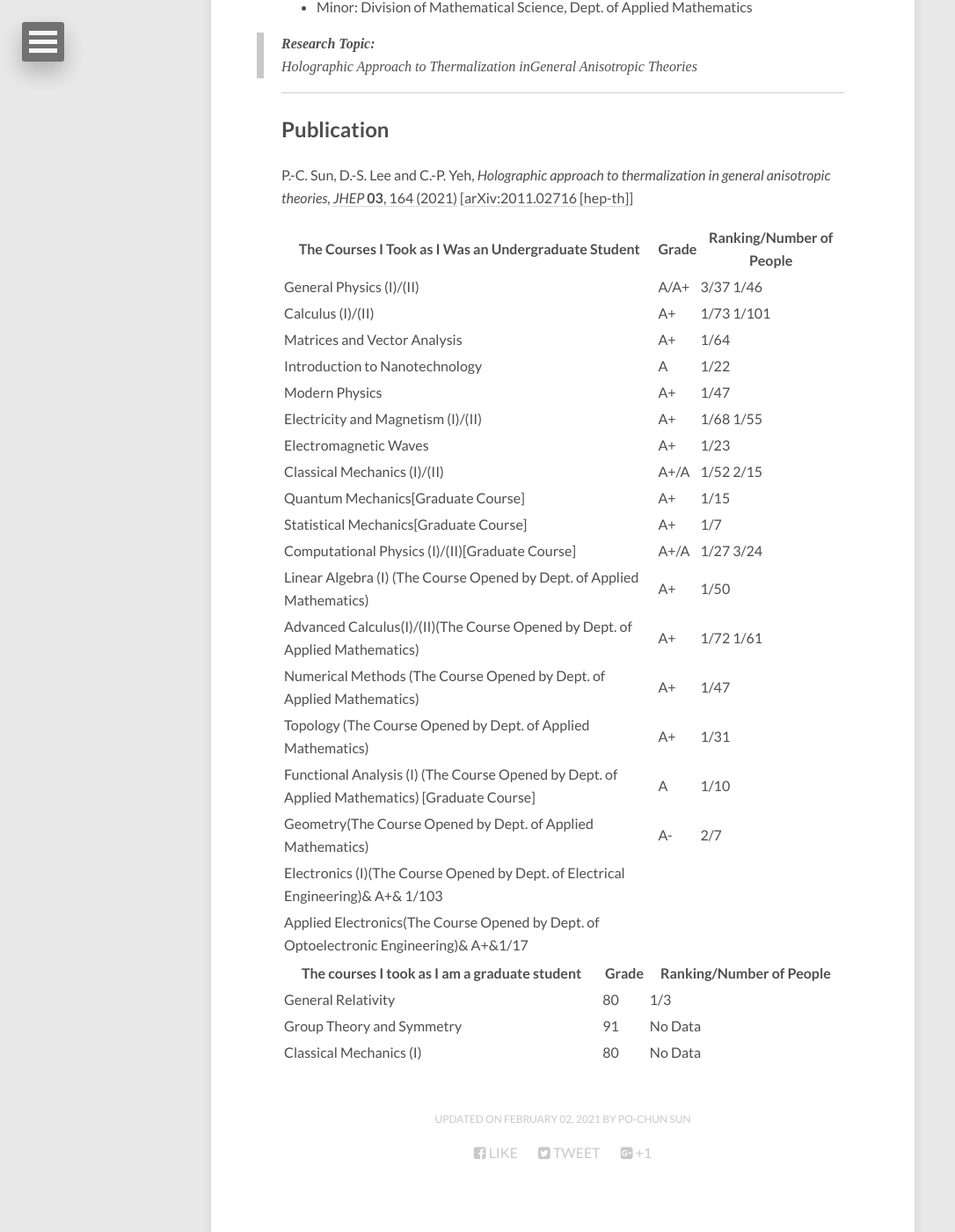
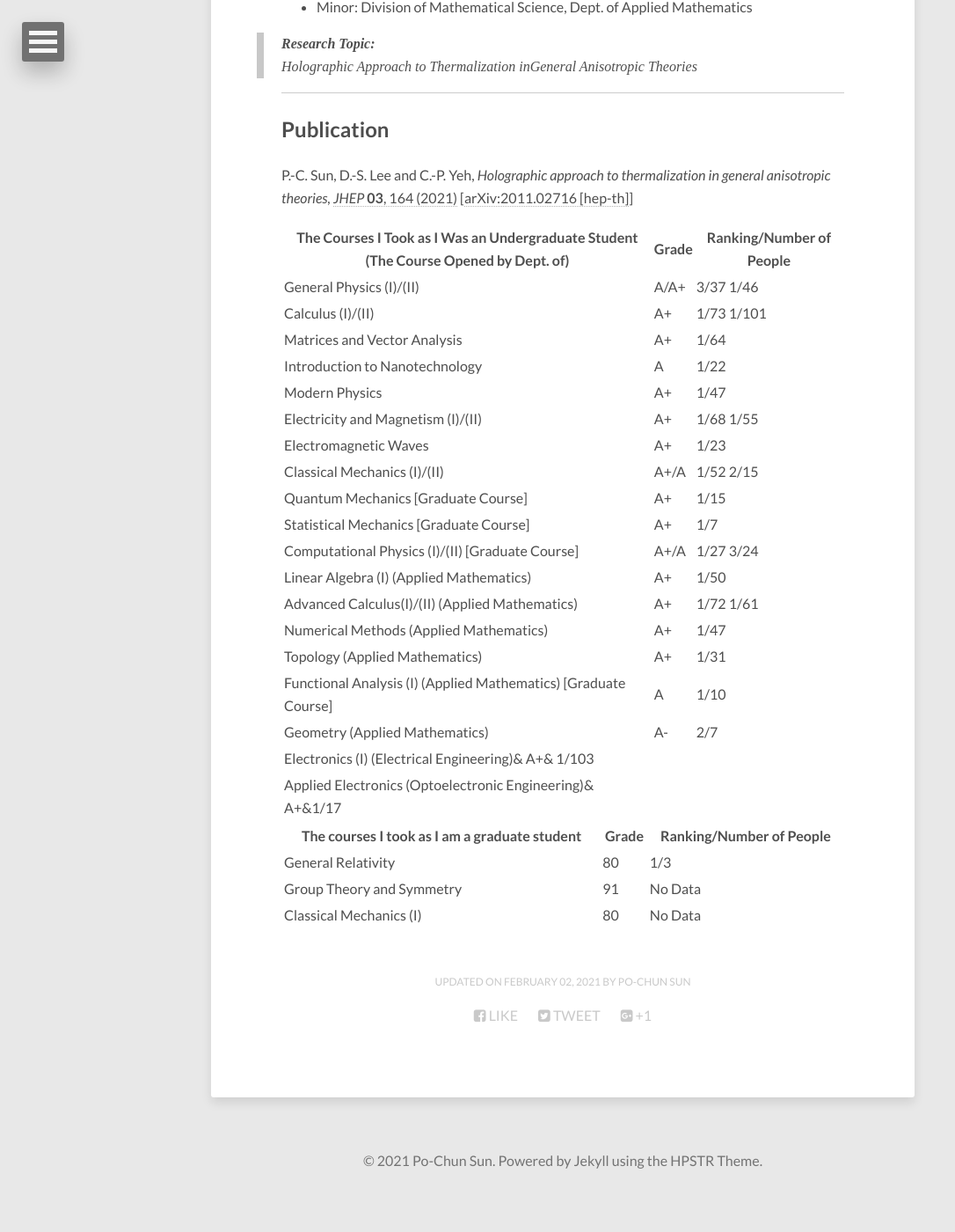
Before and after one commit to pochunsun/pochunsun.github.io, a Jekyll site: the page built from about/index.md, in a window 1280 px wide and 1400 px high, scrolled down 819 px. Shown: the whole window at 88% size, without its empty margins (0-1086 px from the left). Built offline with Jekyll 4.4.1, drawn with Linux system fonts in a browser that asks for light colours; nearby versions of some CDN libraries; after the commit the page ends 2179 px from its top, so only the background shows below that.

Commit message:
Update index.md

```diff
--- a/about/index.md
+++ b/about/index.md
@@ -38,17 +38,17 @@
 |Electricity and Magnetism (I)/(II) | A+ | 1/68   1/55 |
 |Electromagnetic Waves   | A+    | 1/23 |
 |Classical Mechanics (I)/(II)|  A+/A    | 1/52  2/15|
-|Quantum Mechanics[Graduate Course]| A+    | 1/15 |
-|Statistical Mechanics[Graduate Course]| A+    | 1/7 |
-|Computational Physics (I)/(II)[Graduate Course]| A+/A    | 1/27    3/24 |
-|Linear Algebra (I) (The Course Opened by Dept. of Applied Mathematics) | A+    | 1/50 |
-|Advanced Calculus(I)/(II)(The Course Opened by Dept. of Applied Mathematics) | A+| 1/72  1/61 |
-|Numerical Methods (The Course Opened by Dept. of Applied Mathematics) | A+    | 1/47 |
-|Topology (The Course Opened by Dept. of Applied Mathematics) | A+    | 1/31 |
-|Functional Analysis (I) (The Course Opened by Dept. of Applied Mathematics) [Graduate Course] | A     | 1/10 |
-|Geometry(The Course Opened by Dept. of Applied Mathematics) | A-   | 2/7 |
-|Electronics (I)(The Course Opened by Dept. of Electrical Engineering)& A+& 1/103  |
-|Applied Electronics(The Course Opened by Dept. of Optoelectronic Engineering)& A+&1/17  |
+|Quantum Mechanics [Graduate Course]| A+    | 1/15 |
+|Statistical Mechanics [Graduate Course]| A+    | 1/7 |
+|Computational Physics (I)/(II) [Graduate Course]| A+/A    | 1/27    3/24 |
+|Linear Algebra (I) (Applied Mathematics) | A+    | 1/50 |
+|Advanced Calculus(I)/(II) (Applied Mathematics) | A+| 1/72  1/61 |
+|Numerical Methods (Applied Mathematics) | A+    | 1/47 |
+|Topology (Applied Mathematics) | A+    | 1/31 |
+|Functional Analysis (I) (Applied Mathematics) [Graduate Course] | A     | 1/10 |
+|Geometry (Applied Mathematics) | A-   | 2/7 |
+|Electronics (I) (Electrical Engineering)& A+& 1/103  |
+|Applied Electronics (Optoelectronic Engineering)& A+&1/17  |
 
 |The courses I took as I am a graduate student |  Grade  |   Ranking/Number of People  |
 |------------------------------------------------|--------|----------------------------|
```
Also changed, not shown: other parts of about/index.md (+1 -1 lines).
